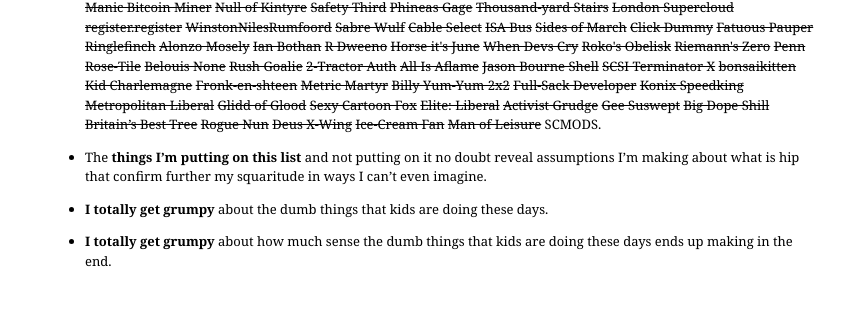
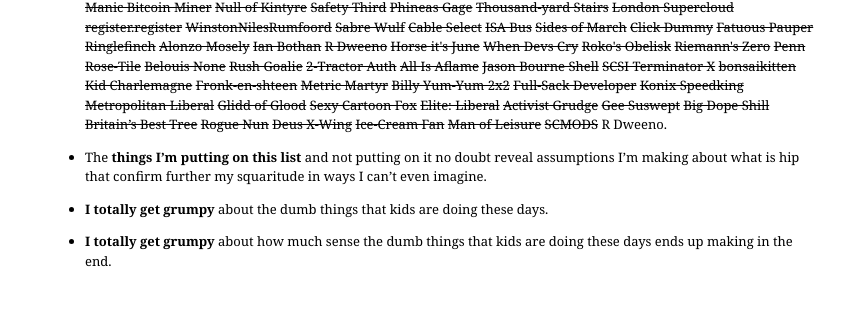
Before and after one commit to paulfitz/paulfitz.github.io, a Jekyll site: the page built from index.html, in a window 1280 px wide and 900 px high, scrolled down 1582 px. Shown: the part 145-454 px from the top of the window, without its empty margins (208-1071 px from the left). Built offline with Jekyll 4.4.1, drawn with Linux system fonts in a browser that asks for light colours; some web fonts are replaced.

Commit message:
more pike

```diff
--- a/_data/pikes.json
+++ b/_data/pikes.json
@@ -72,5 +72,6 @@
   "Deus X-Wing",
   "Ice-Cream Fan",
   "Man of Leisure",
-  "SCMODS"
+  "SCMODS",
+  "R Dweeno"
 ]
```
